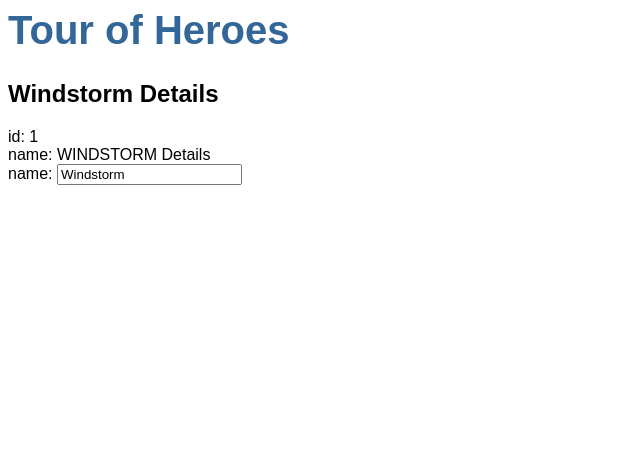
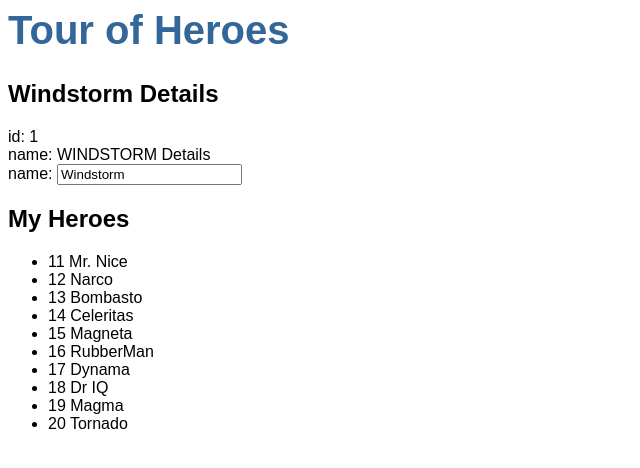
Before and after one commit to matvan99it/Angular_Test, an Angular app: page / in a window 1280 px wide. Shown: the top 468 px of the page, without its empty margins (0-640 px from the left). Built offline with nearby package versions, Linux system fonts and the light colour scheme.

Commit message:
2 files modified, 1 added

```diff
--- a/src/app/heroes/heroes.component.html
+++ b/src/app/heroes/heroes.component.html
@@ -6,3 +6,9 @@
     <input [(ngModel)]="hero.name" placeholder="name"/>
   </label>
 </div>
+<h2>My Heroes</h2>
+<ul class="heroes">
+  <li *ngFor="let hero of heroes">
+    <span class="badge">{{hero.id}}</span> {{hero.name}}
+  </li>
+</ul>
--- a/src/app/heroes/heroes.component.ts
+++ b/src/app/heroes/heroes.component.ts
@@ -1,6 +1,6 @@
 import { Component, OnInit } from '@angular/core';
-import { Hero } from '../hero';
-
+import { Hero } from './hero';
+import { HEROES } from './mock-heroes';
 @Component({
   selector: 'app-heroes',
   templateUrl: './heroes.component.html',
@@ -12,7 +12,7 @@
     id: 1,
     name: 'Windstorm'
   };
-
+  heroes = HEROES;
   constructor() {
 
   }
--- /dev/null
+++ b/src/app/heroes/mock-heroes.ts
@@ -0,0 +1,14 @@
+import { Hero } from './hero';
+
+export const HEROES: Hero[] = [
+  { id: 11, name: 'Mr. Nice' },
+  { id: 12, name: 'Narco' },
+  { id: 13, name: 'Bombasto' },
+  { id: 14, name: 'Celeritas' },
+  { id: 15, name: 'Magneta' },
+  { id: 16, name: 'RubberMan' },
+  { id: 17, name: 'Dynama' },
+  { id: 18, name: 'Dr IQ' },
+  { id: 19, name: 'Magma' },
+  { id: 20, name: 'Tornado' }
+];
```
